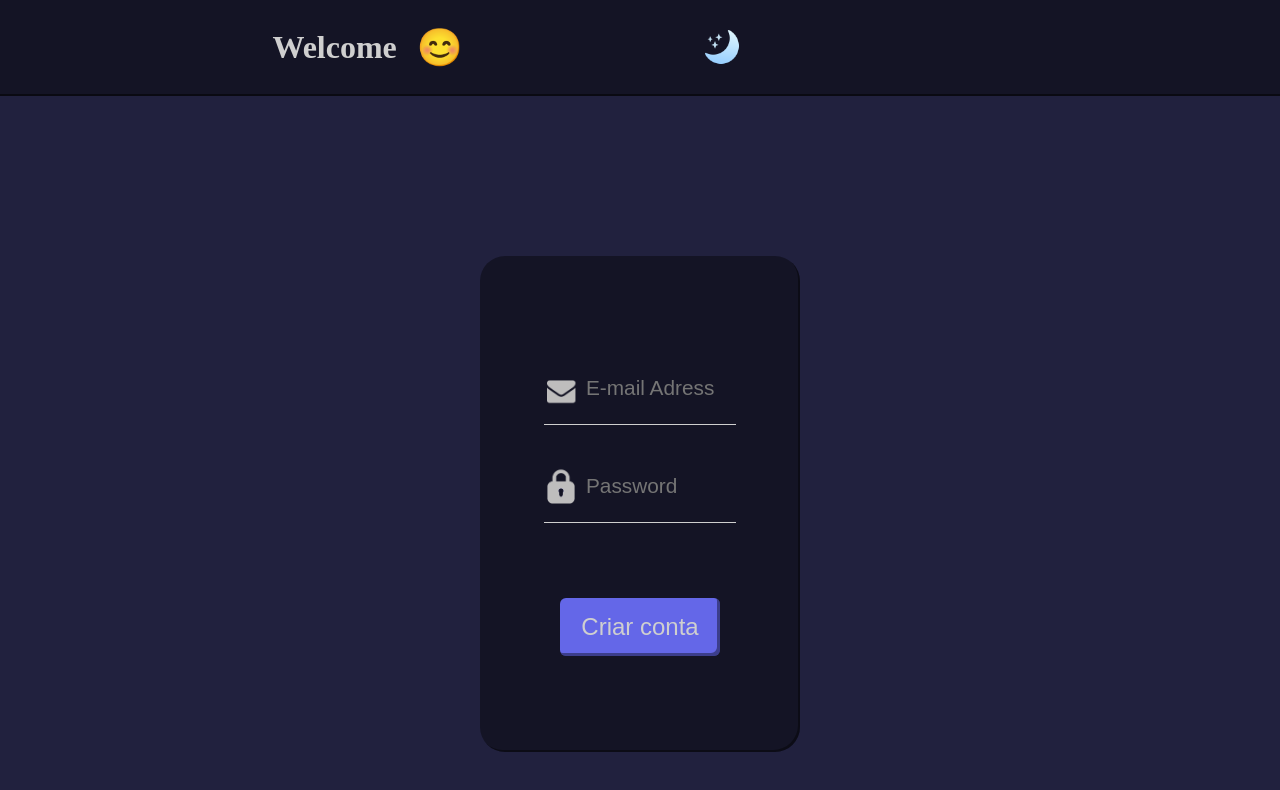
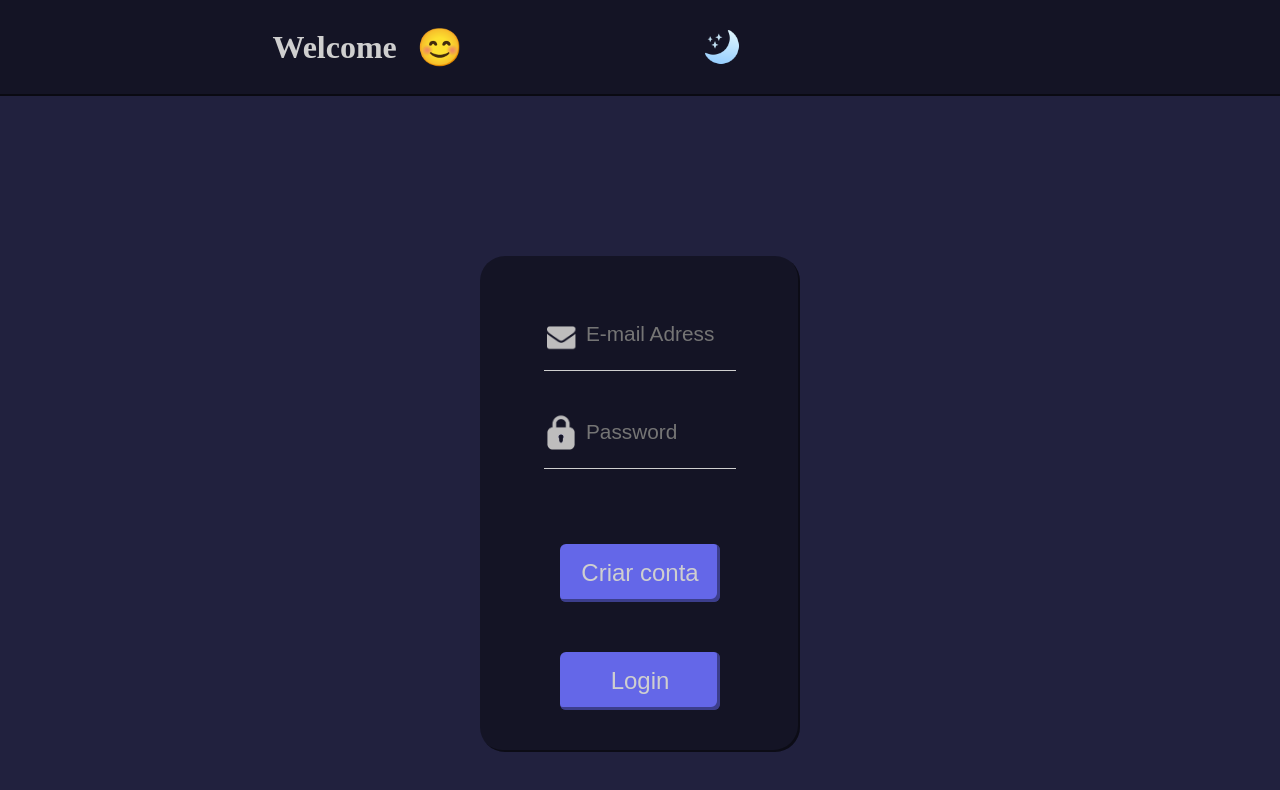
Before and after one commit to Adriana-coderstar/taskManager, a React (Create React App) app in the folder frontend/: page /register in a window 1280 px wide. Shown: the top 790 px of the page. Built offline with nearby package versions, Linux system fonts and the light colour scheme.

Commit message:
feat: add button login

```diff
--- a/frontend/src/page/Login/RegisterPage.jsx
+++ b/frontend/src/page/Login/RegisterPage.jsx
@@ -1,6 +1,6 @@
 import React from 'react';
-import { Navigate } from 'react-router-dom';
 import { Container } from './Login.style';
+import { Navigate, useNavigate } from 'react-router-dom';
 import Header from '../../components/Header/Header';
 import { createUsers } from '../../service/requestLogin';
 
@@ -8,6 +8,7 @@ function RegisterPage() {
   const [email, setEmail] = React.useState('');
   const [password, setPassword] = React.useState('');
   const [isLogged, setIsLogged] = React.useState(false);
+  const navigate = useNavigate();
 
   const register = async (e) => {
     e.preventDefault();
@@ -41,6 +42,10 @@ function RegisterPage() {
         <button type="button" onClick={register}>
           Criar conta
         </button>
+
+        <button type="button" onClick={() => navigate('/login')}>
+          Login
+        </button>
       </Container>
     </section>
   );
```
